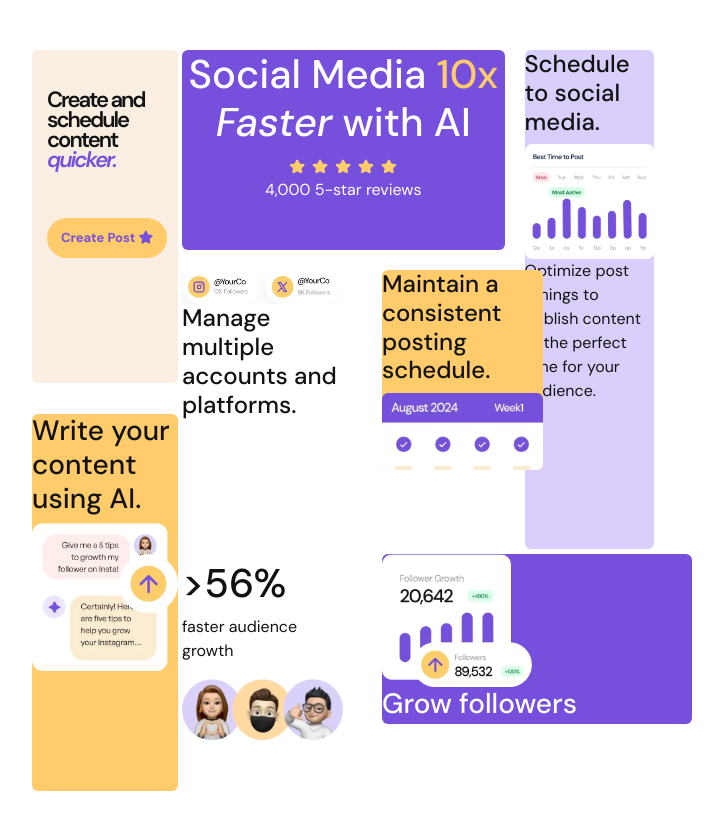
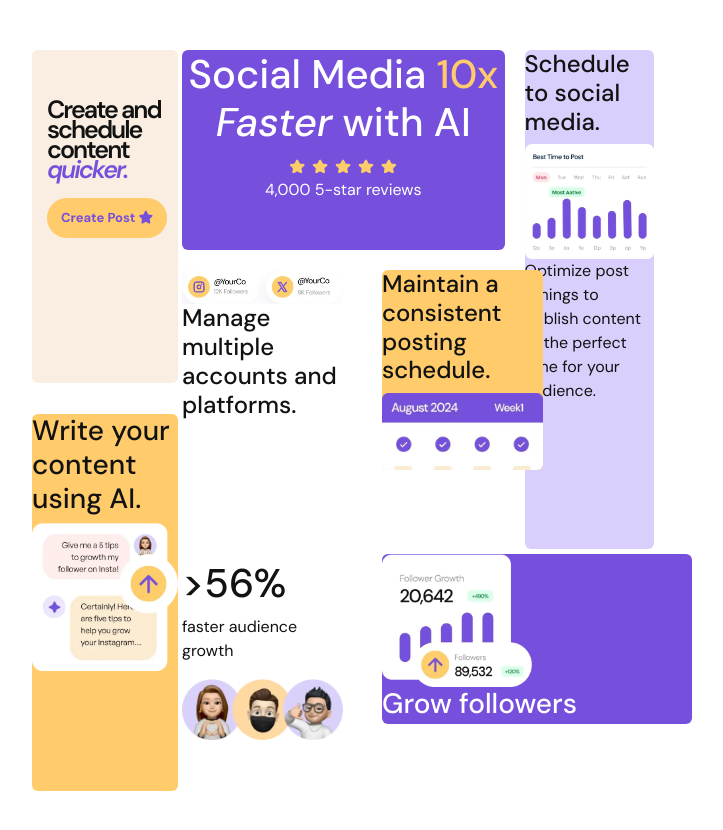
Before and after one commit to KollerJacq/bento-grid, a plain HTML site: page bento-grid-main/index.html in a window 1280 px wide. Shown: the top 830 px of the page, without its empty margins (318-1041 px from the left). Drawn offline with nearby package versions, Linux system fonts and the light colour scheme.

Commit message:
changed some more style in first grid

```diff
--- a/bento-grid-main/style.css
+++ b/bento-grid-main/style.css
@@ -16,11 +16,11 @@
   margin-left: 230px;
 }
 .createtext {
-  font-size: 22px;
-  font-weight: 600;
+  font-size: 25px;
+  font-weight: 550;
   letter-spacing: -2px;
   line-height: 20px;
-  padding: 40px 15px;
+  padding: 50px 15px 10px;
 }
 .quicker {
   color: hsl(256, 67%, 59%);
```
